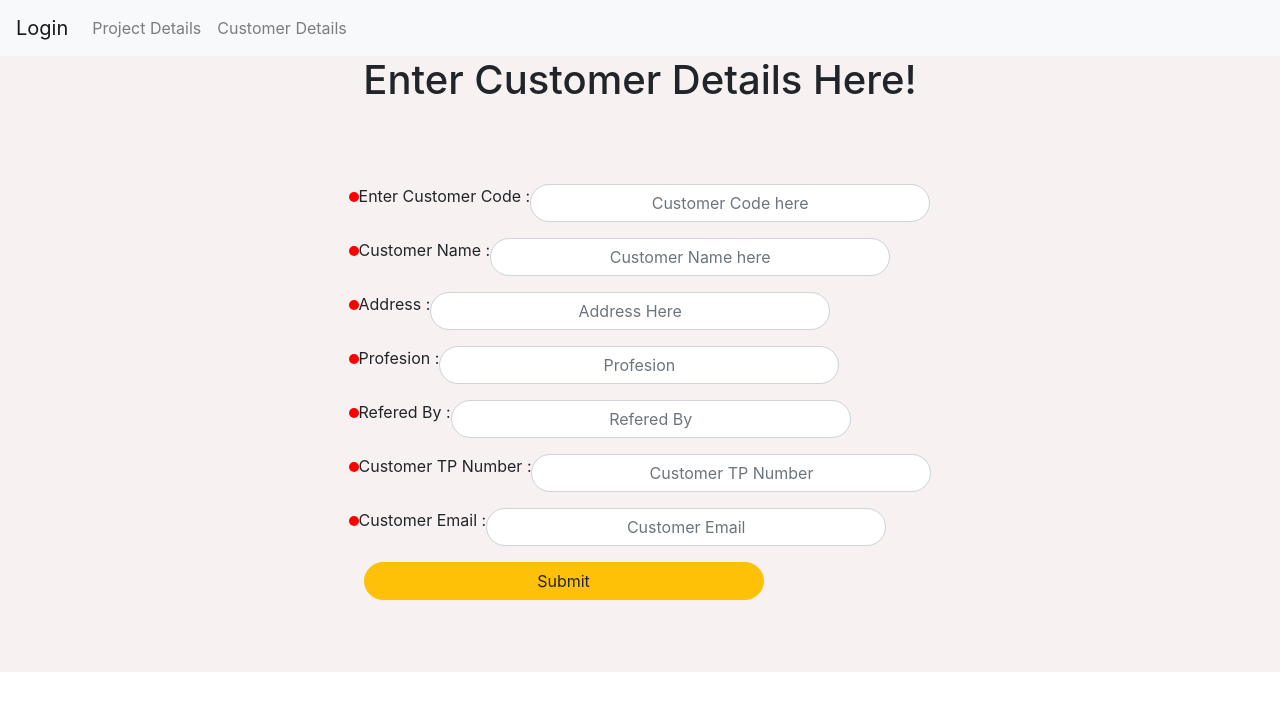
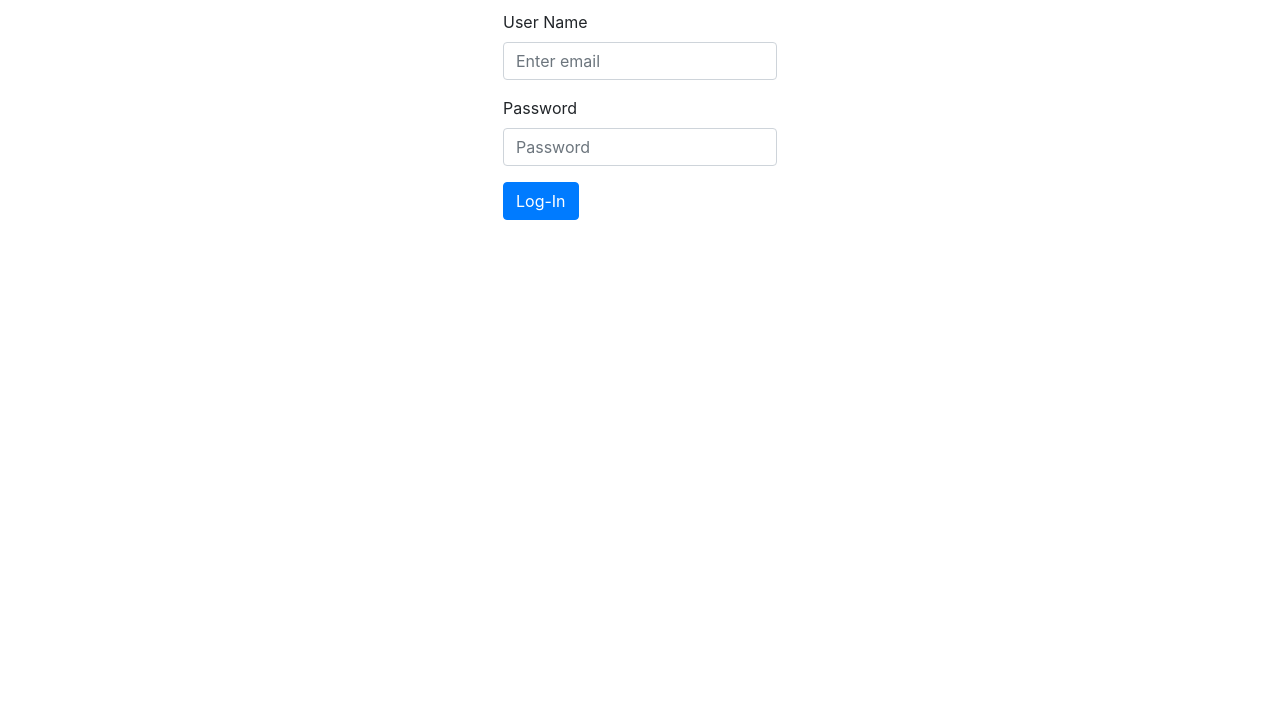
Before and after one commit to Dilansilva/Enegy-Generation-Company-SunSolar-ForntEnd-, a React (Create React App) app: page / in a window 1280 px wide. Shown: the top 710 px of the page. Built offline with nearby package versions, Linux system fonts and the light colour scheme.

Commit message:
Fetch API done in Login page

```diff
--- a/src/App.js
+++ b/src/App.js
@@ -5,7 +5,7 @@ import CustomerDetailsPage from './pages/CustomerDetailsPage';//import customer
 function App() {
   return (
     <div>
-      <CustomerDetailsPage/>
+      <LoginPage/>
     </div>
   );
 }
--- a/src/pages/CustomerDetailsPage.js
+++ b/src/pages/CustomerDetailsPage.js
@@ -1,8 +1,7 @@
 import React,{useState} from 'react';
 
 import { Form,  //Import some tags from bootstrap
-        Button,
-        Row} from 'react-bootstrap';
+        Button} from 'react-bootstrap';
 import 'bootstrap/dist/css/bootstrap.min.css';//bootstrap
 
 import NavBar from '../components/NavBar';//import Navigation bar
--- a/src/pages/LoginPage.js
+++ b/src/pages/LoginPage.js
@@ -12,9 +12,25 @@ const LoginPage = () => {
     const [password,setPassword] = useState('');//state for password
 
     const onSubmitHandler = (e) => {//submit function when button clicked
-
         e.preventDefault();//block the getting refresh when button clicked
-
+        fetch('http://localhost:3000/login',{
+            method : 'POST',
+            mode : 'cors',
+            headers: {
+                Accept : 'application/json',
+                'Content-Type' : 'application/json',
+                'Access-Control-Allow-Origin' : 'http://localhost:3000/login'
+            },
+            body : JSON.stringify({
+                email ,
+                password
+            })
+        }).then((response) => {
+            console.log(response);
+        })
+        .then((responseJson) => {
+                console.log(responseJson);
+        })
     }
 
     return(
```
